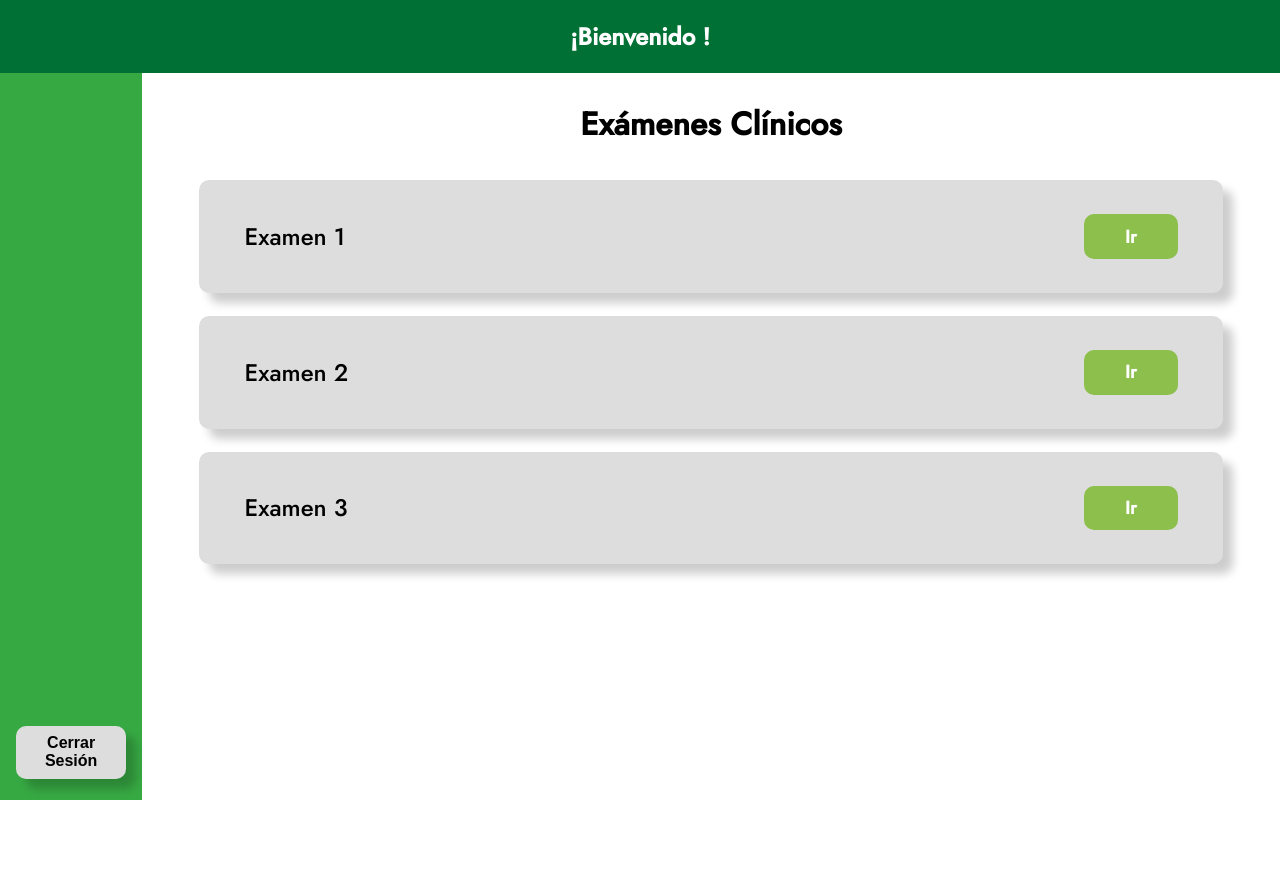
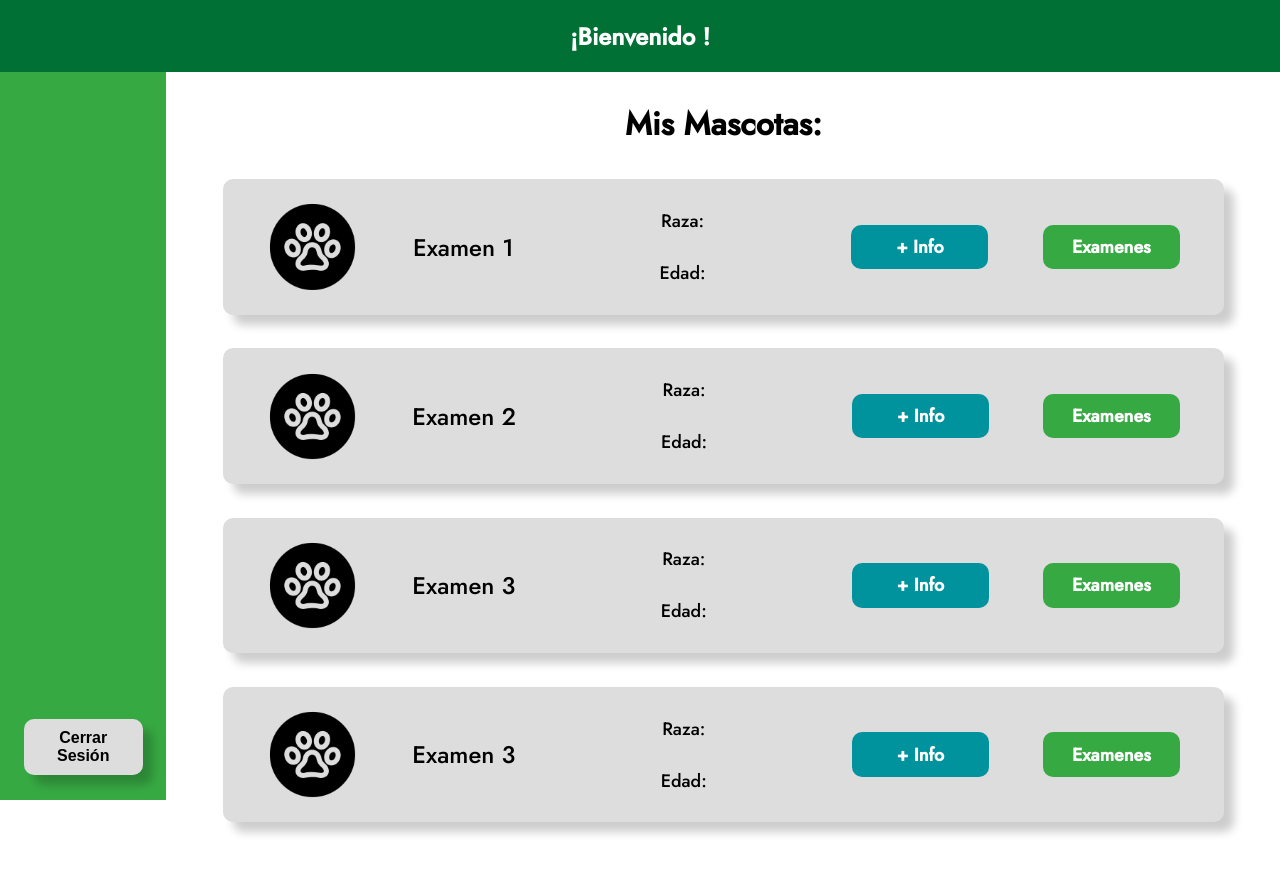
Before and after one commit to AleGV258/PatologiaVeterinaria-Front, a React (Create React App) app: page /home in a window 1280 px wide. Shown: the top 874 px of the page. Before the commit the page ends 800 px from the top, so only its background shows below. Built offline with nearby package versions, Linux system fonts and the light colour scheme.

Commit message:
Upd - Home, Wait Time

```diff
--- a/src/styles/GlobalStyle.css
+++ b/src/styles/GlobalStyle.css
@@ -12,6 +12,7 @@
 body{
     font-family: 'Jost', sans-serif;
     overflow-y: hidden;
+    overflow-x: hidden;
 }
 .grid {
     height: 100vh;
@@ -247,26 +248,36 @@ input[type="submit"]:active{
     height: 100vh;
     width: 100vw;
     display: grid;
-    grid-template-columns: 0.5fr repeat(4, 1fr);
+    grid-template-columns: 0.6fr repeat(4, 1fr);
     grid-template-rows: 0.4fr repeat(4, 1fr);
     grid-column-gap: 0px;
     grid-row-gap: 0px;
 }
 .grid-home-1 {
-    grid-area: 1 / 1 / 2 / 6;
+    grid-area: 1 / 1 / 2 / 5;
+    width: 100vw;
+    height: 9vh;
     background-color: #007034;
     display: flex;
     justify-content: center;
     align-items: center;
+    position: fixed;
+    z-index: 1;
 }
 .grid-home-2 {
     grid-area: 2 / 1 / 6 / 2;
+    width: 13vw;
+    height: 100vh;
     background-color: #37A943;
     display: flex;
     justify-content: center;
     align-items: end;
+    position: fixed;
+    z-index: 0;
 }
-.grid-home-3 { grid-area: 2 / 2 / 6 / 6; }
+.grid-home-3 {
+    grid-area: 2 / 2 / 6 / 6;
+}
 
 .titulo-examen{
     width: 100%;
@@ -281,13 +292,21 @@ input[type="submit"]:active{
     color: #fff;
     margin: 0;
 }
+.examen-titulo-examen{
+    margin: auto 0 auto -10%;
+    font-size: x-large;
+}
+.examen-titulo-dato{
+    margin: auto 0;
+    font-size: large;
+}
 .examen-card{
     width: 82%;
     background-color: #DDDDDD;
     color: #000;
     box-shadow: 10px 10px 10px rgba(0.0, 0.0, 0.0, 0.2);
-    padding: 3% 4%;
-    margin: 0 5% 2% 5%;
+    padding: 2% 4%;
+    margin: 0 5% 3% 5%;
     display: flex;
     justify-content: space-between;
     align-items: center;
@@ -301,28 +320,47 @@ input[type="submit"]:active{
     cursor: pointer;
 }
 .examen-card:active{
-    background-color: #000;
+    background-color: #272c33;
 }
-.examen-button{
-    width: 10%;
-    background-color: #8DBF4C;
+.examen-button-info{
+    width: 15%;
+    background-color: #00939d;
     color: #fff;
     padding: 1% 0;
-    margin: 0;
+    margin: auto 0;
     font-size: large;
     font-weight: 600;
     text-decoration: none;
     text-align: center;
     border-radius: 10px;
 }
-.examen-button:hover{
+.examen-button-examen{
+    width: 15%;
+    background-color: #37a943;
+    color: #fff;
+    padding: 1% 0;
+    margin: auto 0 auto -10%;
+    font-size: large;
+    font-weight: 600;
+    text-decoration: none;
+    text-align: center;
+    border-radius: 10px;
+}
+.examen-button-info:hover,
+.examen-button-examen:hover{
     background-color: #007034;
     color: #fff;
     cursor: pointer;
 }
-.examen-button:active{
+.examen-button-info:active,
+.examen-button-examen:active{
     background-color: #DDDDDD;
     color: #000;
+}
+.examen-image{
+    width: 10%;
+    border-radius: 100px;
+    filter: grayscale();
 }
 .logout-button{
     background-color: #DDDDDD;
@@ -346,8 +384,30 @@ input[type="submit"]:active{
 }
 
 /* Media Queries */
+@media only screen and (max-width: 400px) {
+    /* Login y Register */
+    .form-login{ margin: 17vh 10%; }
+    .form-register{ margin: 8vh 10%; }
+    label, a{ font-size: medium; }
+    input{ font-size: x-small; padding: 2vh 3%; }
+    input[type="submit"]{ padding: 2vh 25%; }
+    .form-titulo{ font-size: 150%; }
+
+    /* Home */
+    .examen-card{ font-size: large; }
+    .logout-button{ font-size: large; }
+    .titulo-usuario{ font-size: large; }
+}
+
+@media only screen and (min-width: 500px) {
+    /* Login y Register */
+    .form-login{ margin: 14vh 15%; }
+    .form-register{ margin: 3vh 15%; }
+    .form-titulo{ font-size: 150%; }
+}
+
 /* Extra small devices (phones, 600px and down) */
-@media only screen and (max-width: 600px) {
+@media only screen and (max-width: 700px) {
     /* Login y Register */
     .cuadrado-chico{ display: none; }
     .cuadrado-mediano{ display: none; }
@@ -359,8 +419,8 @@ input[type="submit"]:active{
     .tri-inf-mediano{ border-top: 100px solid transparent; border-right: 100px solid #37a943; }
     .tri-inf-grande{ border-top: 150px solid transparent; border-right: 150px solid #8dbf4c; }
     .grid-1 { grid-area: 1 / 1 / 7 / 8; }
-    .form-login{ margin: 18vh 10%; }
-    .form-register{ margin: 11.5vh 10%; }
+    .form-login{ margin: 15vh 7%; }
+    .form-register{ margin: 2vh 7%; }
     label, a{ font-size: large; }
     input{ font-size: medium; padding: 2vh 3%; }
     input[type="submit"]{ padding: 2vh 25%; }
@@ -387,34 +447,20 @@ input[type="submit"]:active{
     }
     .break-point{ display: none; }
 }
-@media only screen and (max-width: 380px) {
-    /* Login y Register */
-    .form-login{ margin: 17vh 10%; }
-    .form-register{ margin: 8vh 10%; }
-    label, a{ font-size: medium; }
-    input{ font-size: x-small; padding: 2vh 3%; }
-    input[type="submit"]{ padding: 2vh 25%; }
-    .form-titulo{ font-size: 150%; }
-
-    /* Home */
-    .examen-card{ font-size: large; }
-    .logout-button{ font-size: large; }
-    .titulo-usuario{ font-size: large; }
-}
 
 /* Medium devices (landscape tablets, 768px and up) */
-@media only screen and (min-width: 600px) and (max-width: 1000px) {
+@media only screen and (min-width: 701px) and (max-width: 1000px) {
     /* Login y Register */
     .cuadrado-chico{ display: none; }
     .cuadrado-mediano{ display: none; }
     .cuadrado-grande{ display: none; }
     .grid-1 { grid-area: 1 / 1 / 7 / 8; }
-    .form-login{ margin: 15vh 15%; }
-    .form-register{ margin: 5vh 15%; }
-    label, a{ font-size: xx-large; }
-    input{ font-size: x-large; padding: 2vh 3%; }
+    .form-login{ margin: 11.5vh 20%; }
+    .form-register{ margin: 1.5vh 20%; }
+    label, a{ font-size: large; }
+    input{ font-size: medium; padding: 2vh 3%; }
     input[type="submit"]{ padding: 2vh 23%; }
-    .form-titulo{ font-size: 380%; }
+    .form-titulo{ font-size: 200%; }
 
     /* Home */
     .grid-home {
@@ -440,25 +486,41 @@ input[type="submit"]:active{
     .titulo-usuario{ font-size: xx-large; }
 }
 @media only screen and (min-width: 800px) and (max-width: 1000px) {
-    .form-login{ margin: 17vh 15%; }
-    .form-register{ margin: 8.5vh 15%; }
+    .form-login{ margin: 14vh 25%; }
+    .form-register{ margin: 2vh 25%; }
 }
 
 /* Large devices (laptops/desktops, 992px and up) */
-@media only screen and (min-width: 1000px) and (max-width: 1300px) {
+@media only screen and (min-width: 1001px) and (max-width: 1200px) {
+    .form-login{ margin: 13vh 12%; }
+    .form-register{ margin: 1.5vh 12%; }
+    label, a{ font-size: large; }
+    input{ font-size: medium; padding: 2vh 10%; }
+    .form-titulo{ font-size: 200%; }
+}
+
+@media only screen and (min-width: 1201px) and (max-width: 1300px) {
+    .form-login{ margin: 16vh 12%; }
+    .form-register{ margin: 6vh 12%; }
+    label, a{ font-size: large; }
+    input{ font-size: medium; padding: 2vh 10%; }
+    .form-titulo{ font-size: 200%; }
+}
+
+@media only screen and (min-width: 1301px) and (max-width: 1450px) {
     .form-login{ margin: 17vh 12%; }
-    .form-register{ margin: 9vh 12%; }
+    .form-register{ margin: 8vh 12%; }
     label, a{ font-size: large; }
     input{ font-size: medium; padding: 2vh 10%; }
     .form-titulo{ font-size: 200%; }
 }
 
 /* Extra large devices (large laptops and desktops, 1500px and up) */
-@media only screen and (min-width: 1450px){
+@media only screen and (min-width: 1451px) and (max-width: 1600px) {
     .form-login{ margin: 16vh 12%; }
-    .form-register{ margin: 6.5vh 12%; }
+    .form-register{ margin: 8vh 12%; }
 }
-@media only screen and (min-width: 1600px){
+@media only screen and (min-width: 1601px) and (max-width: 1700px) {
     /* Login y Register */
     .form-login{ margin: 17vh 12%; }
     .form-register{ margin: 8vh 12%; }
@@ -468,19 +530,75 @@ input[type="submit"]:active{
     .logout-button{ font-size: x-large; }
     .titulo-usuario{ font-size: x-large; }
 }
-@media only screen and (min-width: 1700px){
+@media only screen and (min-width: 1701px) and (max-width: 1900px) {
     .form-login{ margin: 18vh 12%; }
     .form-register{ margin: 9.5vh 12%; }
 }
-@media only screen and (min-width: 1800px){
-    .form-register{ margin: 11vh 12%; }
+
+/* Extra large devices (extra large laptops and desktops, 1900px and up) */
+@media only screen and (min-width: 1901px) {
+    .form-login{ margin: 15.5vh 15%; }
+    .form-register{ margin: 6vh 15%; }
+    label, a{ font-size: x-large; }
+    input{ font-size: larger; padding: 2vh 3%; }
+    .form-titulo{ font-size: 300%; }
 }
 
-/* Extra large devices (extra large laptops and desktops, 1900px and up) */
-@media only screen and (min-width: 1900px) {
-    .form-login{ margin: 14vh 12%; }
-    .form-register{ margin: 3vh 12%; }
-    label, a{ font-size: xx-large; }
-    input{ font-size: x-large; padding: 2vh 3%; }
-    .form-titulo{ font-size: 350%; }
+/* Animate Style */
+.carga {
+    background-color: rgba(0.0, 0.0, 0.0, 0.6);
+    width: 100vw;
+    height: 100vh;
+    position: absolute;
+    z-index: 9;
+    display: none;
 }
+.carga-texto{
+    color: #fff;
+    position: absolute;
+    font-size: x-large;
+    left: 45.5vw;
+    top: 65vh;
+}
+.pulsar {
+    --uib-size: 15vw;
+    --uib-speed: 1.5s;
+    --uib-color: #37a943;
+
+    position: absolute;
+    left: 42.5vw;
+    top: 32vh;
+    z-index: 10;
+    height: var(--uib-size);
+    width: var(--uib-size);
+}
+
+.pulsar::before,
+.pulsar::after {
+    content: '';
+    position: absolute;
+    top: 0;
+    left: 0;
+    height: 100%;
+    width: 100%;
+    border-radius: 50%;
+    background-color: var(--uib-color);
+    animation: pulse var(--uib-speed) ease-in-out infinite;
+    transform: scale(0);
+}
+
+.pulsar::after {
+    animation-delay: calc(var(--uib-speed) / -2);
+}
+
+@keyframes pulse {
+    0%,
+    100% {
+        transform: scale(0);
+        opacity: 1;
+    }
+    50% {
+        transform: scale(1);
+        opacity: 0.25;
+    }
+}
--- a/src/views/Home.js
+++ b/src/views/Home.js
@@ -20,6 +20,8 @@ function Home() {
         navigate("/login");
     }
 
+
+
     return (
         <div className="grid-home">
             <div className="grid-home-1">
@@ -29,19 +31,42 @@ function Home() {
                 <button onClick={logoutUser} className="logout-button">Cerrar <br className="break-point"></br>Sesión</button>
             </div>
             <div className="grid-home-3">
-                <label className="titulo-examen">Exámenes Clínicos</label>
+                <label className="titulo-examen">Mis Mascotas:</label>
 
-                <Link to="#" className="examen-card">Examen 1
-                    <Link to="#" className="examen-button">Ir</Link>
+                <Link to="#" className="examen-card">
+                    <img src='../imgs/Mascota.png' className='examen-image'></img>
+                    <label className='examen-titulo-examen'>Examen 1</label>
+                    <label className='examen-titulo-dato'>Raza: <br></br><br></br>Edad: </label>
+                    <Link to="#" className="examen-button-info">+ Info</Link>
+                    <Link to="#" className="examen-button-examen">Examenes</Link>
                 </Link>
 
-                <Link to="#" className="examen-card">Examen 2
-                    <Link to="#" className="examen-button">Ir</Link>
+                <Link to="#" className="examen-card">
+                    <img src='../imgs/Mascota.png' className='examen-image'></img>
+                    <label className='examen-titulo-examen'>Examen 2</label>
+                    <label className='examen-titulo-dato'>Raza: <br></br><br></br>Edad: </label>
+                    <Link to="#" className="examen-button-info">+ Info</Link>
+                    <Link to="#" className="examen-button-examen">Examenes</Link>
                 </Link>
 
-                <Link to="#" className="examen-card">Examen 3
-                    <Link to="#" className="examen-button">Ir</Link>
+                <Link to="#" className="examen-card">
+                    <img src='../imgs/Mascota.png' className='examen-image'></img>
+                    <label className='examen-titulo-examen'>Examen 3</label>
+                    <label className='examen-titulo-dato'>Raza: <br></br><br></br>Edad: </label>
+                    <Link to="#" className="examen-button-info">+ Info</Link>
+                    <Link to="#" className="examen-button-examen">Examenes</Link>
                 </Link>
+
+                <Link to="#" className="examen-card">
+                    <img src='../imgs/Mascota.png' className='examen-image'></img>
+                    <label className='examen-titulo-examen'>Examen 3</label>
+                    <label className='examen-titulo-dato'>Raza: <br></br><br></br>Edad: </label>
+                    <Link to="#" className="examen-button-info">+ Info</Link>
+                    <Link to="#" className="examen-button-examen">Examenes</Link>
+                </Link>
+
+                <br></br>
+
             </div>
         </div>
     );
```
Also changed, not shown: src/views/Login.js (+10 -0 lines), src/views/Register.js (+9 -0 lines), public/imgs/Mascota.png (added), 1 other file (tests, documents, lock files or other folders).
